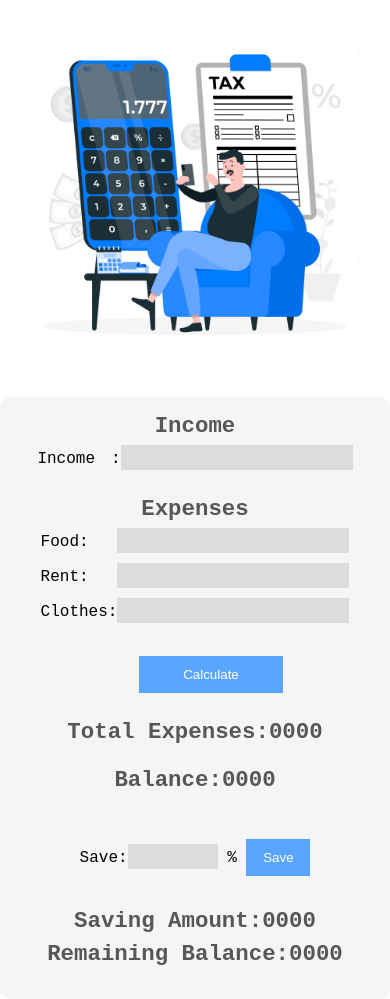
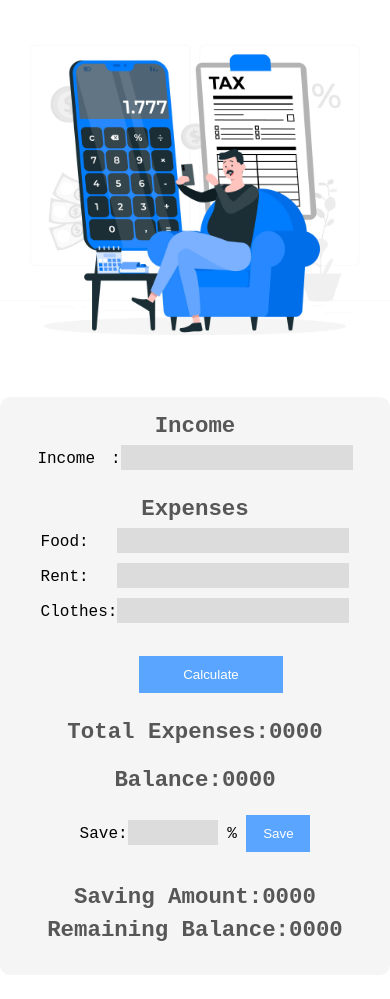
Before and after one commit to Mahbub-Ferdous/monthly-expense-calculation-app-DOM-eventlistener, a plain HTML site: page index.html in a window 390 px wide. Shown: the part 70-1069 px from the top of the page. After the commit the page ends 1045 px from the top, so only its background shows below. Drawn offline with Linux system fonts and the light colour scheme.

Commit message:
new correction

```diff
--- a/css/styles.css
+++ b/css/styles.css
@@ -62,7 +62,7 @@ body {
   color: #ffffff;
   width: 4rem;
   height: 2.3rem;
-  margin-top: 1.5rem;
+  /* margin-top: 1.5rem; */
   margin-bottom: 0.6rem;
   border: none;
   /* font-size: var(--primary-font-size); */
@@ -177,8 +177,5 @@ form input {
   .mobile-padding {
     padding: 0 15px;
   }
-  .center-text{
-    text-align: center;
-  }
 }
 /* mobile device media queries */
--- a/index.html
+++ b/index.html
@@ -95,7 +95,7 @@
                 Balance:<span id="balance">0000</span>
               </h3>
               <p
-                class="margin-bottom font-size-weight mobile-padding center-text"
+                class="margin-bottom font-size-weight mobile-padding text-center"
               >
                 Save:<input
                   class="input-field mobile-width"
```
